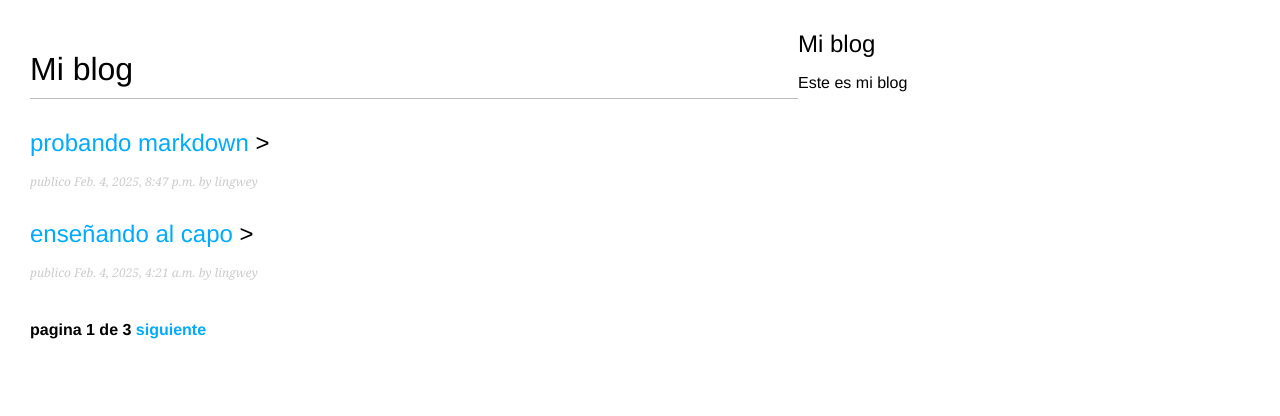
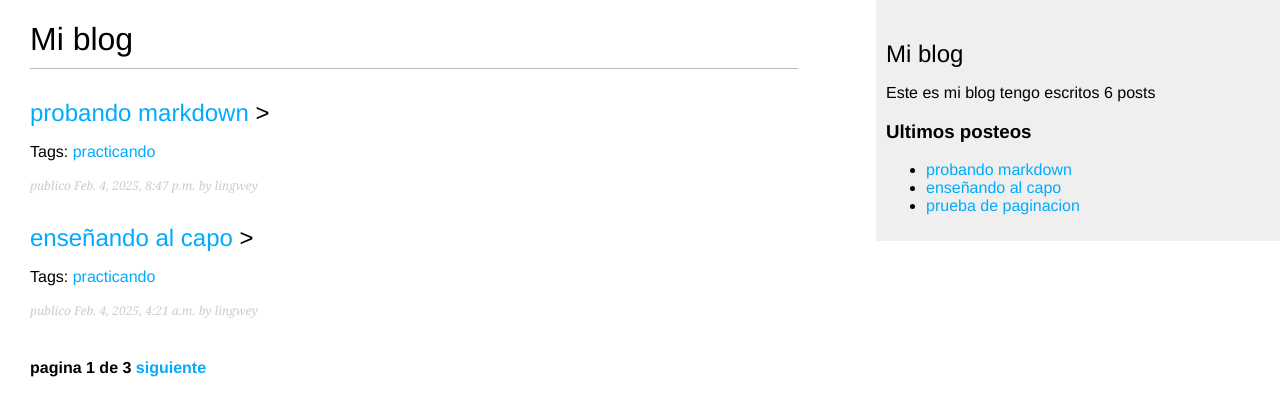
Before and after one commit to lingwey/blog_con_Django, a Django app: page /blog/ in a window 1280 px wide. Shown: the top 416 px of the page. Run offline with Django 5.2, Linux system fonts and the light colour scheme; data comes from the database, SQL or seed files in the repository; both versions use the stored data as it was after the commit; parts of the project's set-up code (start-up, migrations or seed data) failed here and were passed over.

Commit message:
agregra tags y filtrado de los mismos para la busqueda

```diff
--- a/blog/app_blog/models.py
+++ b/blog/app_blog/models.py
@@ -25,6 +25,7 @@ class Post (models.Model):
     creacion = models.DateTimeField(auto_now_add=True)
     update = models.DateTimeField(auto_now=True)
     status = models.CharField(max_length=2, choices=Status.choices, default=Status.BORRADOR)
+    tags = TaggableManager()
 
     class Meta:
         ordering =['-publicacion']
@@ -32,7 +33,6 @@ class Post (models.Model):
 
     objects= models.Manager()
     manage_perso= PublishManager()
-    tags = TaggableManager()
 
     def __str__(self):
         return self.titulo
--- a/blog/app_blog/templates/blog/base.html
+++ b/blog/app_blog/templates/blog/base.html
@@ -1,4 +1,5 @@
 {% load static %}
+{% load blog_tags %}
 <!doctype html>
 <html>
   <head>
@@ -7,9 +8,13 @@
   </head>
   <body>
     <div id="content">{%block content%} {%endblock%}</div>
-    <div id="slider">
+    <div id="sidebar">
       <h2>Mi blog</h2>
-      <p>Este es mi blog</p>
+      <p>Este es mi blog
+        tengo escritos {%total_post%} posts
+      </p>
+      <h3>Ultimos posteos</h3>
+      {%show_latest_posts 3%}
     </div>
 
     <script src="" async defer></script>
--- /dev/null
+++ b/blog/app_blog/templates/blog/post/latest_posts.html
@@ -0,0 +1,7 @@
+<ul>
+    {% for post in latest_posts %}
+        <li>
+            <a href="{{ post.get_absolute_url}}">{{post.titulo}}</a>
+        </li>
+    {% endfor %}
+</ul>
--- a/blog/app_blog/templates/blog/post/list.html
+++ b/blog/app_blog/templates/blog/post/list.html
@@ -1,4 +1,5 @@
 {% extends 'blog/base.html' %}
+{% load blog_tags %}
 {% block title%}mi blog{%endblock %}
 {% block content%}
   <h1>Mi blog</h1>
@@ -13,16 +14,17 @@
         >
       </h2>
       <p class='tags'>
-
-        {% for tag in post.tagg.all %}
+        Tags:
+        {% for tag in post.tags.all %}
             <a href="{% url 'blog:post_list_by_tag' tag.slug%}">
                 {{tag.name}}
             </a>
+            {% if not forloop.last %},{% endif %}
         {% endfor %}
 
       </p>
       <p class="date">publico {{post.publicacion}} by {{post.autor}}</p>
-      {{post.body| truncatewords:30| linebreaks}}
+      {{post.body|markdown| truncatewords_html:30}}
     {% endfor %}
     {% include 'pagination.html' with page=posts %}
 {% endblock %}
--- /dev/null
+++ b/blog/app_blog/templatetags/blog_tags.py
@@ -0,0 +1,18 @@
+from django import template
+from ..models import Post
+from django.utils.safestring import mark_safe
+import markdown
+
+register = template.Library()
+@register.simple_tag
+def total_post():
+    return Post.manage_perso.count()
+
+@register.inclusion_tag('blog/post/latest_posts.html')
+def show_latest_posts(count=5):
+    latest_posts= Post.manage_perso.order_by('-publicacion')[:count]
+    return {'latest_posts': latest_posts}
+
+@register.filter(name='markdown')
+def markdown_format(text):
+    return mark_safe(markdown.markdown(text))
--- a/blog/app_blog/urls.py
+++ b/blog/app_blog/urls.py
@@ -4,9 +4,7 @@ from . import views
 app_name = 'blog'
 urlpatterns = [
     #desde post views
-    #path('',views.post_list, name='post_list'),
     path('',views.post_list, name='post_list'),
-    #path('tag/<slug:tag_slug>/',views.post_list, name='post_list_by_tag'),
     path('tag/<slug:tag_slug>/', views.post_list, name='post_list_by_tag'),
     path('<int:id>/<int:year>/<int:month>/<int:day>/<slug:post>',views.post_detail, name='post_detail'),
     path('<int:post_id>/share/', views.post_share, name='post_share'),
--- a/blog/app_blog/views.py
+++ b/blog/app_blog/views.py
@@ -7,6 +7,7 @@ from .forms import EmailPostForm, ComentariosForm
 from django.core.mail import send_mail
 from django.views.decorators.http import require_POST
 from taggit.models import Tag
+from django.db.models import Count
 
 """class PostListView(ListView):
     queryset=Post.manage_perso.all()
@@ -58,7 +59,10 @@ def post_detail (request,id, year, month, day, post):
                              publicacion__day=day)
     comentarios= post.comentarios.filter(activo=True)
     form= ComentariosForm()
-    return render(request,'blog/post/detail.html', {'post':post, 'comentarios':comentarios, 'form':form})
+    posts_tags_ids= post.tags.values_list("id", flat=True)
+    similar_post = Post.manage_perso.filter(tags__in= posts_tags_ids).exclude(id=post.id)
+    similar_post = similar_post.annotate(same_tags=Count('tags')).order_by('-same_tags','-publicacion')[:4]
+    return render(request,'blog/post/detail.html', {'post':post, 'comentarios':comentarios, 'form':form, 'similar_post': similar_post})
 
 @require_POST
 def post_comentario(request, post_id):
```
Also changed, not shown: blog/app_blog/templates/blog/post/detail.html (+11 -1 lines), blog/app_blog/templatetags/__init__.py (added), blog/blog/settings.py (line endings or trailing spaces), blog/db.sqlite3.
